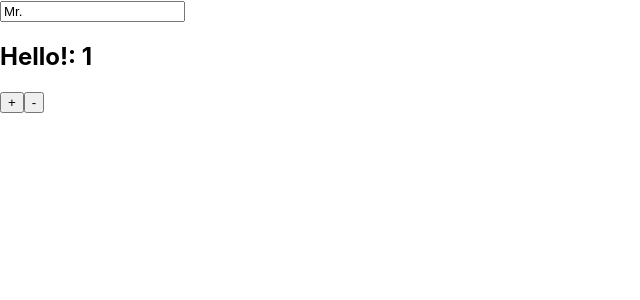
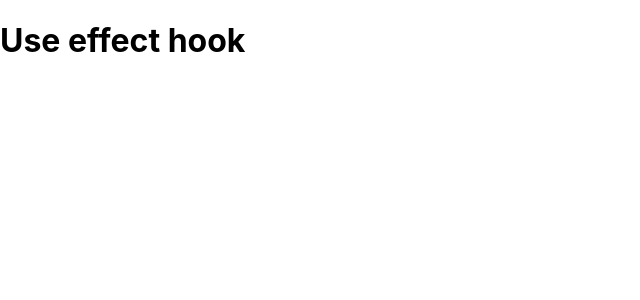
Before and after one commit to 1eedaegon/react-hooks-practice, a React (Create React App) app: page / in a window 1280 px wide. Shown: the top 300 px of the page, without its empty margins (0-640 px from the left). Built offline with nearby package versions, Linux system fonts and the light colour scheme.

Commit message:
feat: add useTitle using useEffect
componentWillUnmount componentDidMount componentWillUpdate
기능과 같은 역할을 하는 useEffect를 사용하여 title 변경 연습

```diff
--- a/src/App.js
+++ b/src/App.js
@@ -1,46 +1,14 @@
-import { useState, Component } from "react";
-import { useInput } from "./customHooks"
+import { useEffect, useState } from "react"
+import { useTitle } from "./customHooks"
 
 const App = () => {
-  const checkMaxLen = (value) => value.length < 10;
-  const name = useInput('Mr.', checkMaxLen);
-  const [item, setItem] = useState(1)
-  const incrementItem = () => setItem(item + 1)
-  const decrementItem = () => setItem(item - 1)
+  const titleUpdator = useTitle('Loading...')
+  setTimeout(() => titleUpdator('The home'), 5000)
   return (
-    <div className="APP">
-      <input placeholder="Name" {...name}></input>
-      <h2>Hello!: {item}</h2>
-      <button onClick={incrementItem}>+</button>
-      <button onClick={decrementItem}>-</button>
-    </div>
-  );
+    <div className="App">
+      <h1>Use effect hook</h1>
+    </div >
+  )
 }
 
-const ClassifyApp = class extends Component {
-  state = {
-    item: 1
-  }
-  incrementItem = () => {
-    this.setState(prev => {
-      return { item: prev.item + 1 }
-    })
-  }
-  decrementItem = () => {
-    this.setState(prev => {
-      return { item: prev.item - 1 }
-    })
-  }
-  render() {
-    const { item } = this.state
-    return (
-      <div className="ClassifyApp">
-        <h2>Hello React world! {item}</h2>
-        <button onClick={this.incrementItem}>+</button>
-        <button onClick={this.decrementItem}>-</button>
-      </div>
-    )
-  }
-}
-
-export { App, ClassifyApp };
+export default App
--- a/src/customHooks.js
+++ b/src/customHooks.js
@@ -1,4 +1,4 @@
-import { useState } from "react"
+import { useState, useEffect } from "react"
 
 export const useInput = (initValue, validator) => {
     const [value, setValue] = useState(initValue)
@@ -13,3 +13,12 @@ export const useInput = (initValue, validator) => {
     }
     return { value, onChange }
 }
+export const useTitle = initTitle => {
+    const [title, setTitle] = useState(initTitle);
+    const updateTitle = () => {
+        const htmlTitle = document.querySelector('title');
+        htmlTitle.innerText = title;
+    }
+    useEffect(updateTitle, [title])
+    return setTitle
+}
--- a/src/index.js
+++ b/src/index.js
@@ -1,8 +1,7 @@
 import React from 'react';
 import ReactDOM from 'react-dom';
 import './index.css';
-import { App, ClassifyApp } from './App';
-
+import App from "./App"
 
 ReactDOM.render(
   <App />
```
